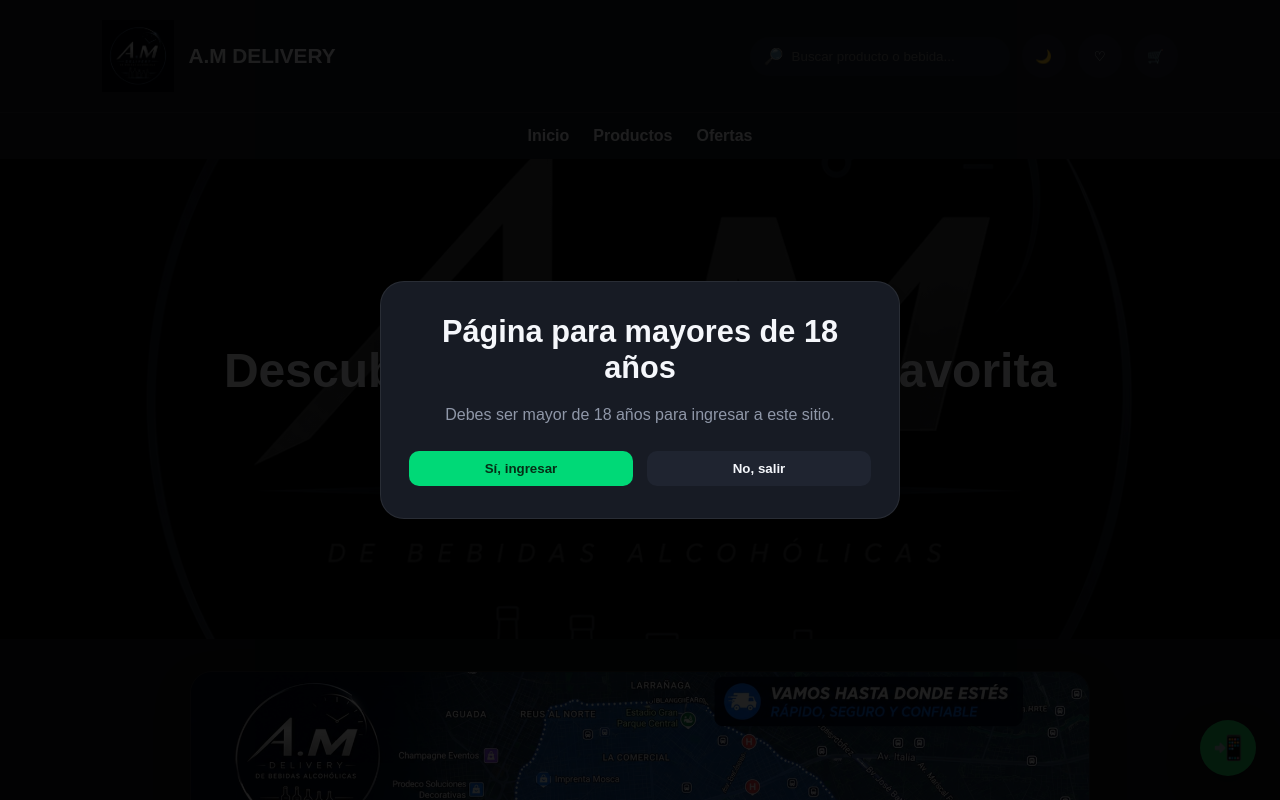
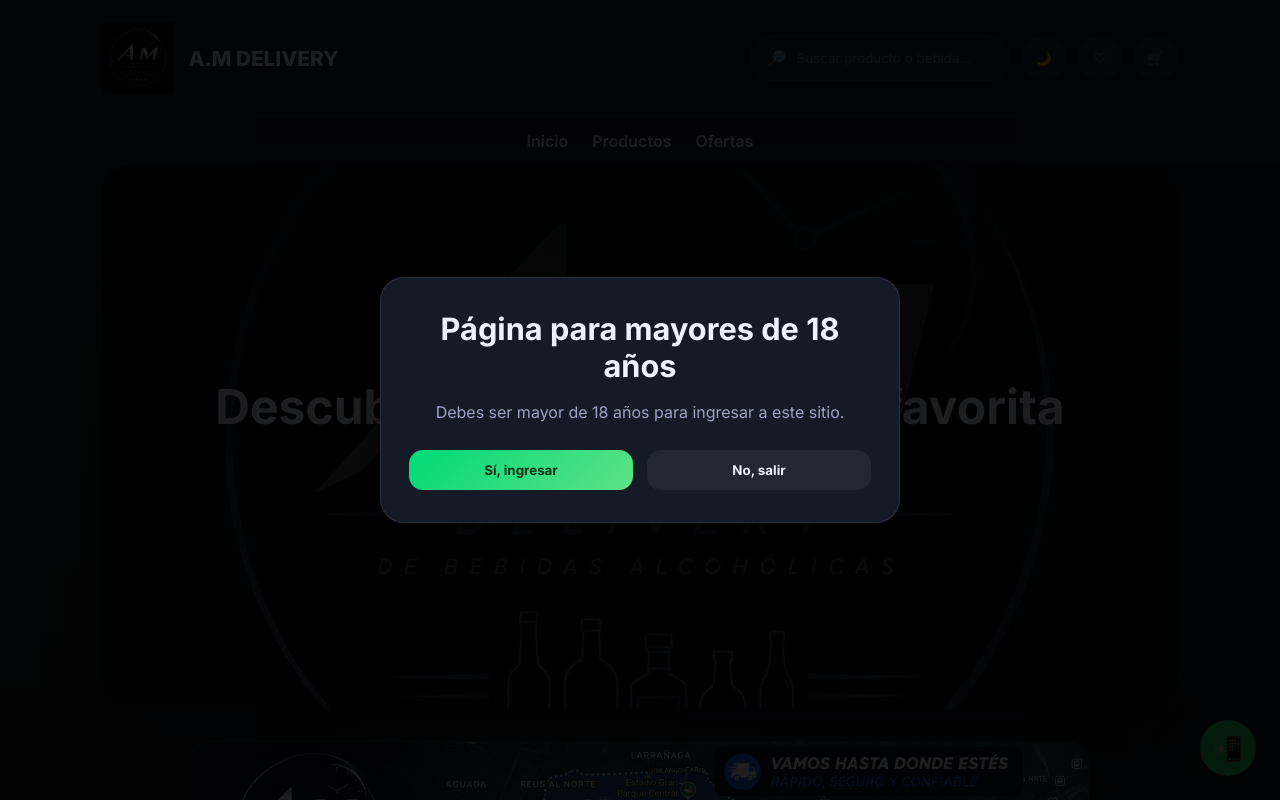
Before and after one commit to Silveralitz/AMDELIVERY, a website: page index.html in a window 1280 px wide. Shown: the top 800 px of the page. Drawn offline with Linux system fonts and the light colour scheme.

Commit message:
Cambio visual y tamaño

```diff
--- a/index.html
+++ b/index.html
@@ -4,6 +4,9 @@
     <meta charset="UTF-8">
     <meta name="viewport" content="width=device-width, initial-scale=1.0">
     <title>A.M DELIVERY</title>
+    <link rel="preconnect" href="https://fonts.googleapis.com">
+    <link rel="preconnect" href="https://fonts.gstatic.com" crossorigin>
+    <link href="https://fonts.googleapis.com/css2?family=Inter:wght@400;500;600;700;800&display=swap" rel="stylesheet">
     <link rel="stylesheet" href="style.css">
 </head>
 <body>
--- a/style.css
+++ b/style.css
@@ -1,14 +1,17 @@
 :root {
     color-scheme: dark;
-    --bg: #0f1115;
-    --surface: #171b24;
-    --surface-2: #1f2430;
-    --text: #f5f7fb;
-    --muted: #8f97a8;
+    --bg: #0b1018;
+    --bg-alt: #121623;
+    --surface: #141a26;
+    --surface-2: #1d2636;
+    --surface-soft: rgba(255,255,255,0.05);
+    --text: #eef2ff;
+    --muted: #9aa4c3;
     --accent: #00d977;
     --accent-2: #ff6b6b;
-    --border: rgba(255, 255, 255, 0.08);
-    --shadow: 0 15px 35px rgba(0, 0, 0, 0.25);
+    --border: rgba(255, 255, 255, 0.1);
+    --shadow: 0 24px 60px rgba(0, 0, 0, 0.28);
+    --shadow-soft: 0 18px 40px rgba(0, 0, 0, 0.18);
 }
 
 body.light {
@@ -28,11 +31,14 @@
     margin: 0;
     padding: 0;
     box-sizing: border-box;
-    font-family: Arial, Helvetica, sans-serif;
+    font-family: 'Inter', Arial, Helvetica, sans-serif;
+    -webkit-font-smoothing: antialiased;
+    -moz-osx-font-smoothing: grayscale;
 }
 
 body {
-    background: var(--bg);
+    min-height: 100vh;
+    background: radial-gradient(circle at top left, rgba(0, 217, 119, 0.12), transparent 28%), linear-gradient(180deg, var(--bg) 0%, #0a0d14 100%);
     color: var(--text);
     transition: background 0.3s ease, color 0.3s ease;
 }
@@ -41,12 +47,14 @@
     display: flex;
     justify-content: space-between;
     align-items: center;
-    padding: 20px 8%;
-    background: var(--surface);
+    padding: 22px 8%;
+    background: rgba(20, 26, 38, 0.94);
     position: sticky;
     top: 0;
     z-index: 20;
-    border-bottom: 1px solid var(--border);
+    border-bottom: 1px solid rgba(255,255,255,0.08);
+    backdrop-filter: blur(16px);
+    box-shadow: 0 18px 30px rgba(0,0,0,0.18);
 }
 
 .logo h1 {
@@ -90,11 +98,12 @@
 .search-box {
     display: flex;
     align-items: center;
-    gap: 8px;
-    background: var(--surface-2);
-    padding: 10px 14px;
+    gap: 10px;
+    background: rgba(255,255,255,0.05);
+    padding: 12px 16px;
     border-radius: 999px;
     min-width: 260px;
+    border: 1px solid rgba(255,255,255,0.08);
 }
 
 .search-box input {
@@ -111,13 +120,14 @@
 
 .icon-btn {
     border: none;
-    background: var(--surface-2);
+    background: rgba(255,255,255,0.06);
     color: var(--text);
     width: 44px;
     height: 44px;
     border-radius: 50%;
     cursor: pointer;
     position: relative;
+    box-shadow: inset 0 0 0 1px rgba(255,255,255,0.05);
 }
 
 .icon-btn:hover, .chip:hover, .action-btn:hover, .thumb:hover, .whatsapp-btn:hover {
@@ -164,17 +174,20 @@
 }
 
 .banner {
-    min-height: 60vh;
+    min-height: 68vh;
     display: flex;
     flex-direction: column;
     justify-content: center;
     align-items: center;
     text-align: center;
-    padding: 24px;
-    background: linear-gradient(rgba(0, 0, 0, 0.75), rgba(0, 0, 0, 0.75)),
-        url("images/Logo.jpg");
+    padding: 34px 24px;
+    background: linear-gradient(180deg, rgba(6, 9, 15, 0.88), rgba(6, 9, 15, 0.58)), url("images/Logo.jpg");
     background-size: cover;
     background-position: center;
+    border-radius: 28px;
+    margin: 0 8%;
+    overflow: hidden;
+    box-shadow: var(--shadow);
 }
 
 .banner h2 {
@@ -189,13 +202,20 @@
 }
 
 .banner button {
-    padding: 14px 30px;
+    padding: 16px 32px;
     border: none;
-    background: var(--accent);
+    background: linear-gradient(135deg, var(--accent), #5ee286);
     color: #052e16;
     cursor: pointer;
-    border-radius: 8px;
-    font-weight: bold;
+    border-radius: 999px;
+    font-weight: 700;
+    box-shadow: 0 16px 26px rgba(0, 217, 119, 0.18);
+    transition: transform 0.24s ease, box-shadow 0.24s ease;
+}
+
+.banner button:hover {
+    transform: translateY(-2px);
+    box-shadow: 0 22px 32px rgba(0, 217, 119, 0.24);
 }
 
 .categorias {
@@ -265,25 +285,32 @@
 }
 
 .chip {
-    border: 1px solid var(--border);
-    background: var(--surface);
+    border: 1px solid rgba(255,255,255,0.12);
+    background: rgba(255,255,255,0.05);
     color: var(--text);
-    padding: 10px 14px;
+    padding: 10px 16px;
     border-radius: 999px;
     cursor: pointer;
+    transition: background 0.25s ease, border-color 0.25s ease, transform 0.25s ease;
+}
+
+.chip:hover {
+    transform: translateY(-1px);
+    border-color: rgba(0,217,119,0.35);
 }
 
 .chip.active {
     background: var(--accent);
     color: #052e16;
     border-color: var(--accent);
+    box-shadow: 0 10px 20px rgba(0,217,119,0.18);
 }
 
-.productos, .offers-section, .reviews, .info {
+.productos, .ofertas, .reviews, .info {
     padding: 40px 8% 55px;
 }
 
-.productos h2, .offers-section h2, .reviews h2, .info h2 {
+.productos h2, .ofertas h2, .reviews h2, .info h2 {
     text-align: center;
     margin-bottom: 24px;
     font-size: 1.8rem;
@@ -291,26 +318,29 @@
 
 .contenedor-productos, .offers-grid, .reviews-grid {
     display: grid;
-    grid-template-columns: repeat(auto-fit, minmax(250px, 1fr));
+    grid-template-columns: repeat(auto-fit, minmax(250px, 340px));
+    justify-content: center;
     gap: 24px;
 }
 
 .producto, .offer-card, .review-card {
-    background: var(--surface);
-    border-radius: 18px;
+    width: 100%;
+    background: linear-gradient(180deg, rgba(255,255,255,0.03), var(--surface));
+    border-radius: 24px;
     overflow: hidden;
-    border: 1px solid var(--border);
-    box-shadow: var(--shadow);
+    border: 1px solid rgba(255,255,255,0.1);
+    box-shadow: var(--shadow-soft);
     opacity: 0;
-    transform: translateY(16px);
-    animation: fadeInUp 0.45s ease forwards;
-    transition: transform 0.3s ease, box-shadow 0.3s ease, border-color 0.3s ease;
+    transform: translateY(22px);
+    animation: fadeInUp 0.55s ease forwards;
+    transition: transform 0.3s ease, box-shadow 0.3s ease, border-color 0.3s ease, background 0.3s ease;
     position: relative;
 }
 
 .producto:hover, .offer-card:hover, .review-card:hover {
     transform: translateY(-4px);
-    border-color: var(--accent);
+    border-color: rgba(0, 217, 119, 0.35);
+    box-shadow: 0 28px 55px rgba(0,0,0,0.18);
 }
 
 .action-btn.added-button {
@@ -414,27 +444,34 @@
 }
 
 .product-actions {
-    display: flex;
+    display: grid;
+    grid-template-columns: 1fr auto;
     gap: 10px;
-    margin-top: 12px;
+    margin-top: 16px;
 }
 
 .action-btn {
     flex: 1;
     border: none;
-    border-radius: 10px;
-    padding: 10px 12px;
+    border-radius: 14px;
+    padding: 12px 16px;
     cursor: pointer;
-    font-weight: bold;
+    font-weight: 700;
+    transition: transform 0.24s ease, box-shadow 0.24s ease, background 0.24s ease;
+}
+
+.action-btn:hover {
+    transform: translateY(-1px);
+    box-shadow: 0 12px 22px rgba(0,0,0,0.12);
 }
 
 .action-btn.primary {
-    background: var(--accent);
+    background: linear-gradient(135deg, var(--accent), #5ee286);
     color: #052e16;
 }
 
 .action-btn.secondary {
-    background: var(--surface-2);
+    background: rgba(255,255,255,0.06);
     color: var(--text);
 }
 
```
